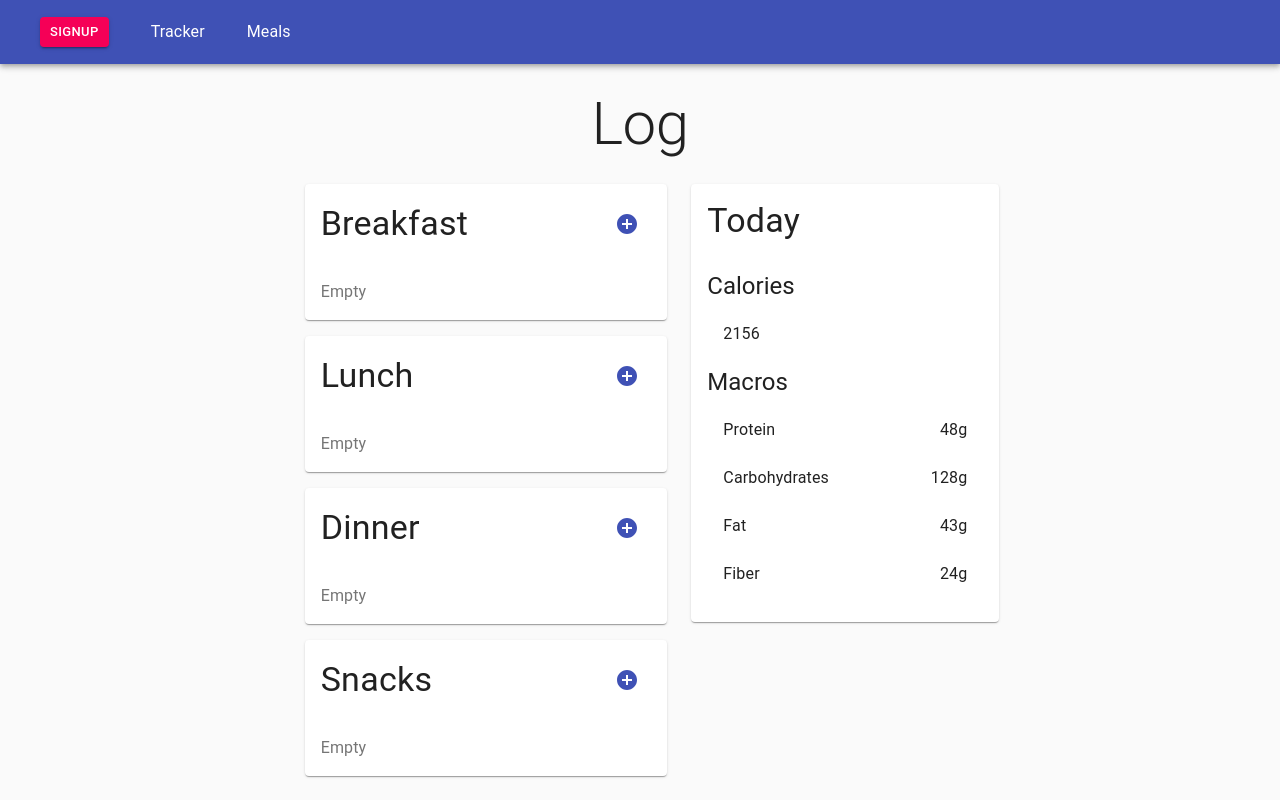
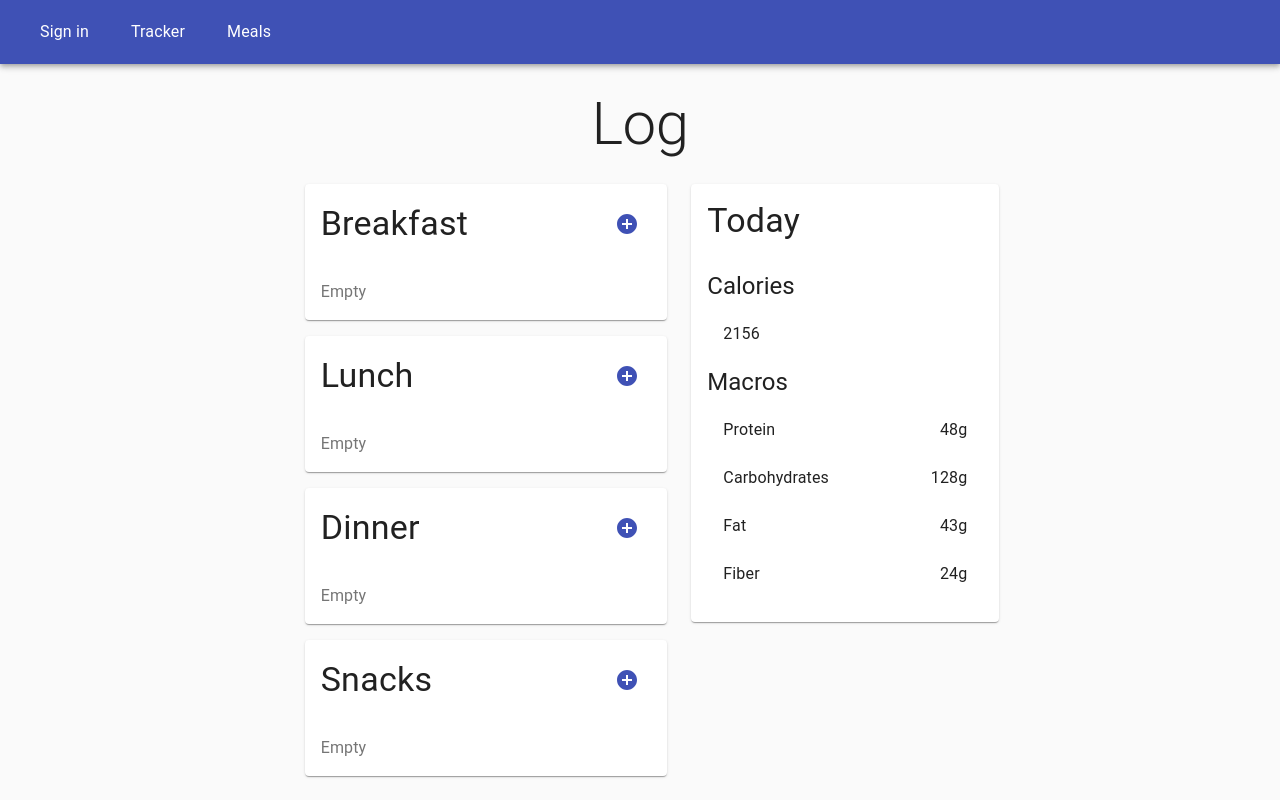
Before and after one commit to CodeAlanSanchez/food-tracker, a React (Create React App) app in the folder client/: page / in a window 1280 px wide. Built offline with nearby package versions, Linux system fonts and the light colour scheme.

Commit message:
Fix button in navbar

```diff
--- a/client/src/components/Navbar/Navbar.jsx
+++ b/client/src/components/Navbar/Navbar.jsx
@@ -1,5 +1,5 @@
 import {
-  Toolbar, List, ListItem, AppBar, ListItemText, Button,
+  Toolbar, List, ListItem, AppBar, ListItemText,
 } from '@material-ui/core';
 
 import React from 'react';
@@ -13,10 +13,10 @@ const Navbar = () => {
     <AppBar position="static">
       <Toolbar>
         <List className={classes.navigationBar} component="nav" color="inherit">
-          <ListItem to="/auth" component={Link}>
-            <Button color="secondary" variant="contained" size="small">
-              Signup
-            </Button>
+          <ListItem button to="/auth" component={Link}>
+            <ListItemText>
+              Sign&nbsp;in
+            </ListItemText>
           </ListItem>
           <ListItem button to="/" component={Link}>
             <ListItemText>
```
